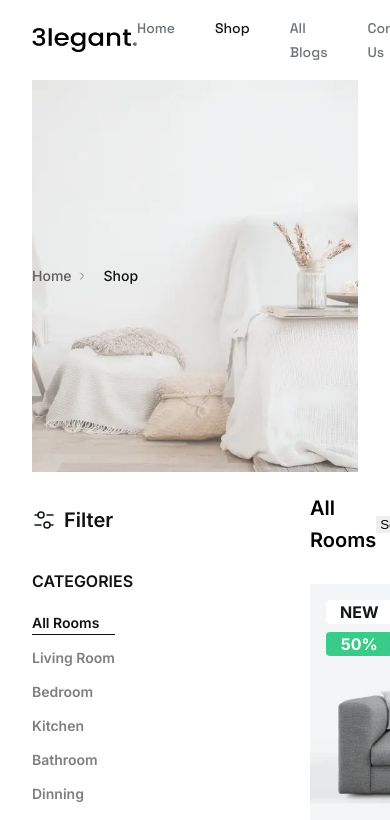
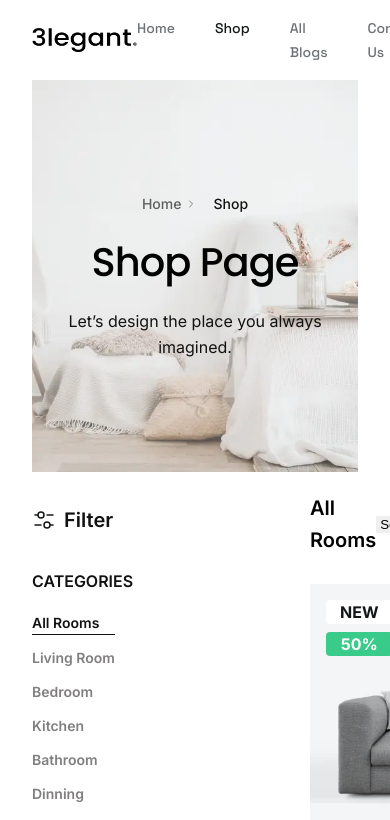
Before and after one commit to Igorlialko/ElegantNext14, a Next.js app: page /shop in a window 390 px wide. Shown: the top 820 px of the page. Built offline with nearby package versions, Linux system fonts and the light colour scheme.

Commit message:
refactor(shop page): title block

```diff
--- a/src/app/(globalRoutes)/_components/Title/Title.tsx
+++ b/src/app/(globalRoutes)/_components/Title/Title.tsx
@@ -2,16 +2,25 @@ import s from '@/app/(globalRoutes)/_components/Title/title.module.scss';
 import Link from 'next/link';
 import ChevronRightIcon from '@/app/_icons/arrows/ChevronRightIcon';
 
-const Title = ({ imageSrcB, imageSrcS, altText, linktext, pageTitle, pageSubtitle }) => {
+interface ITitle {
+  srcBig: string;
+  srcSmall: string;
+  altText: string;
+  linkText: string;
+  pageTitle: string;
+  pageSubtitle: string;
+}
+
+const Title = ({ srcBig, srcSmall, altText, linkText, pageTitle, pageSubtitle }: ITitle) => {
   return (
     <section>
       <div className='_container'>
         <div className={s.shopTitle}>
           <div className={s.shopImage}>
             <picture>
-              <source media='(max-width: 799px)' srcSet={imageSrcB} />
-              <source media='(min-width: 800px)' srcSet={imageSrcS} />
-              <img src={imageSrcB} alt={altText} width={100} height={100} />
+              <source media='(max-width: 799px)' srcSet={srcBig} />
+              <source media='(min-width: 800px)' srcSet={srcSmall} />
+              <img src={srcBig} alt={altText} width={100} height={100} />
             </picture>
           </div>
           <div className={s.shopText}>
@@ -20,10 +29,8 @@ const Title = ({ imageSrcB, imageSrcS, altText, linktext, pageTitle, pageSubtitl
                 Home
               </Link>
               <ChevronRightIcon className={s.shopIcon} />
-              <p className={s.shopPage}>{linktext}</p>
+              <p className={s.shopPage}>{linkText}</p>
             </div>
-          </div>
-          <div>
             <h1 className={s.shopT}>{pageTitle}</h1>
             <h2 className={s.shopP}>{pageSubtitle}</h2>
           </div>
--- a/src/app/(globalRoutes)/_components/Title/title.module.scss
+++ b/src/app/(globalRoutes)/_components/Title/title.module.scss
@@ -2,19 +2,19 @@
   position: relative;
   top: 0;
   left: 0;
-  min-height: 392px;
   display: flex;
   align-items: center;
   justify-content: center;
+  min-height: 392px;
 }
 .shopImage {
   position: absolute;
   top: 0;
   left: 50%;
-  transform: translateX(-50%);
   z-index: 1;
   width: 100%;
   height: 100%;
+  transform: translateX(-50%);
   img {
     width: 100% !important;
     height: 100% !important;
--- a/src/app/(globalRoutes)/shop/_components/ShopTitle/ShopTitle.tsx
+++ /dev/null
@@ -1,56 +0,0 @@
-// import s from '@/app/(globalRoutes)/shop/_components/ShopTitle/shopTitle.module.scss';
-// import Link from 'next/link';
-// import ChevronRightIcon from '@/app/_icons/arrows/ChevronRightIcon';
-//
-// const ShopTitle = () => {
-//   return (
-//     <section>
-//       <div className='_container'>
-//         <div className={s.shopTitle}>
-//           <div className={s.shopImage}>
-//             <picture>
-//               <source media='(max-width: 799px)' srcSet='/images/shopImage/shopTitle.webp' />
-//               <source media='(min-width: 800px)' srcSet='/images/shopImage/ShopImage.webp' />
-//               <img
-//                 src='/images/shopImage/shopTitle.webp'
-//                 alt='ShopImage'
-//                 width={100}
-//                 height={100}
-//               />
-//             </picture>
-//           </div>
-//           <div className={s.shopText}>
-//             <div className={s.shopNavigation}>
-//               <Link href='/' className={s.shopHome}>
-//                 Home
-//               </Link>
-//               <ChevronRightIcon className={s.shopIcon} />
-//               <p className={s.shopPage}>Shop</p>
-//             </div>
-//             <h1 className={s.shopT}>Shop Page</h1>
-//             <h2 className={s.shopP}>Let’s design the place you always imagined.</h2>
-//           </div>
-//         </div>
-//       </div>
-//     </section>
-//   );
-// };
-// export default ShopTitle;
-import Title from '@/app/(globalRoutes)/_components/Title/Title';
-
-const ShopTitle = () => {
-  return (
-    <div>
-      <Title
-        imageSrcB='/images/shopImage/shopTitle.webp'
-        imageSrcS='/images/shopImage/ShopImage.webp'
-        altText='ShopImage'
-        linktext='Shop'
-        pageTitle='Shop Page'
-        pageSubtitle='Let’s design the place you always imagined.'
-      />
-    </div>
-  );
-};
-
-export default ShopTitle;
--- a/src/app/(globalRoutes)/shop/_components/ShopTitle/shopTitle.module.scss
+++ /dev/null
@@ -1,103 +0,0 @@
-.shopTitle {
-  position: relative;
-  top: 0;
-  left: 0;
-  min-height: 392px;
-  display: flex;
-  align-items: center;
-  justify-content: center;
-}
-.shopImage {
-  position: absolute;
-  top: 0;
-  left: 50%;
-  transform: translateX(-50%);
-  z-index: 1;
-  width: 100%;
-  height: 100%;
-  img {
-    width: 100% !important;
-    height: 100% !important;
-    object-fit: cover;
-  }
-}
-
-.shopText {
-  position: relative;
-  z-index: 2;
-  display: flex;
-  flex-direction: column;
-  align-items: center;
-}
-
-.shopNavigation {
-  display: flex;
-  gap: 4px;
-}
-
-.shopHome {
-  position: relative;
-  font-family: var(--fontFamilyInter);
-  font-size: 14px;
-  font-style: normal;
-  font-weight: 500;
-  font-feature-settings: 'clig' off, 'liga' off;
-  line-height: 24px;
-  color: var(--black-600);
-  &:before {
-    position: absolute;
-    top: 50%;
-    left: 50%;
-    width: 100%;
-    min-width: 48px;
-    height: 48px;
-    content: '';
-    transform: translate(-50%, -50%);
-  }
-  &:hover {
-    color: var(--neutral-07100);
-  }
-}
-.shopIcon {
-  transform: translate(00%, 50%);
-}
-.shopPage {
-  padding-left: 12px;
-  font-family: var(--fontFamilyInter);
-  font-size: 14px;
-  font-style: normal;
-  font-weight: 500;
-  font-feature-settings: 'clig' off, 'liga' off;
-  line-height: 24px;
-  color: var(--black-900);
-}
-.shopT {
-  padding-top: 24px;
-  font-family: var(--fontFamilyPoppins);
-  font-size: 54px;
-  font-style: normal;
-  font-weight: 500;
-  font-feature-settings: 'clig' off, 'liga' off;
-  line-height: 58px;
-  color: #000;
-  letter-spacing: -1px;
-  @media (max-width: 576px) {
-    font-size: 40px;
-    line-height: 44px;
-  }
-}
-.shopP {
-  padding-top: 24px;
-  font-family: var(--fontFamilyInter);
-  font-size: 20px;
-  font-style: normal;
-  font-weight: 400;
-  font-feature-settings: 'clig' off, 'liga' off;
-  line-height: 32px;
-  color: var(--black-900);
-  text-align: center;
-  @media (max-width: 576px) {
-    font-size: 16px;
-    line-height: 26px;
-  }
-}
--- a/src/app/(globalRoutes)/shop/page.tsx
+++ b/src/app/(globalRoutes)/shop/page.tsx
@@ -1,11 +1,18 @@
 import ShopMain from '@/app/(globalRoutes)/shop/_components/ShopMain/ShopMain';
 
-import ShopTitle from '@/app/(globalRoutes)/shop/_components/ShopTitle/ShopTitle';
+import Title from '@/app/(globalRoutes)/_components/Title/Title';
 
 export default function Shop() {
   return (
     <main>
-      <ShopTitle />
+      <Title
+        srcBig='/images/shopImage/shopTitle.webp'
+        srcSmall='/images/shopImage/ShopImage.webp'
+        altText='ShopImage'
+        linkText='Shop'
+        pageTitle='Shop Page'
+        pageSubtitle='Let’s design the place you always imagined.'
+      />
       <ShopMain />
     </main>
   );
```
